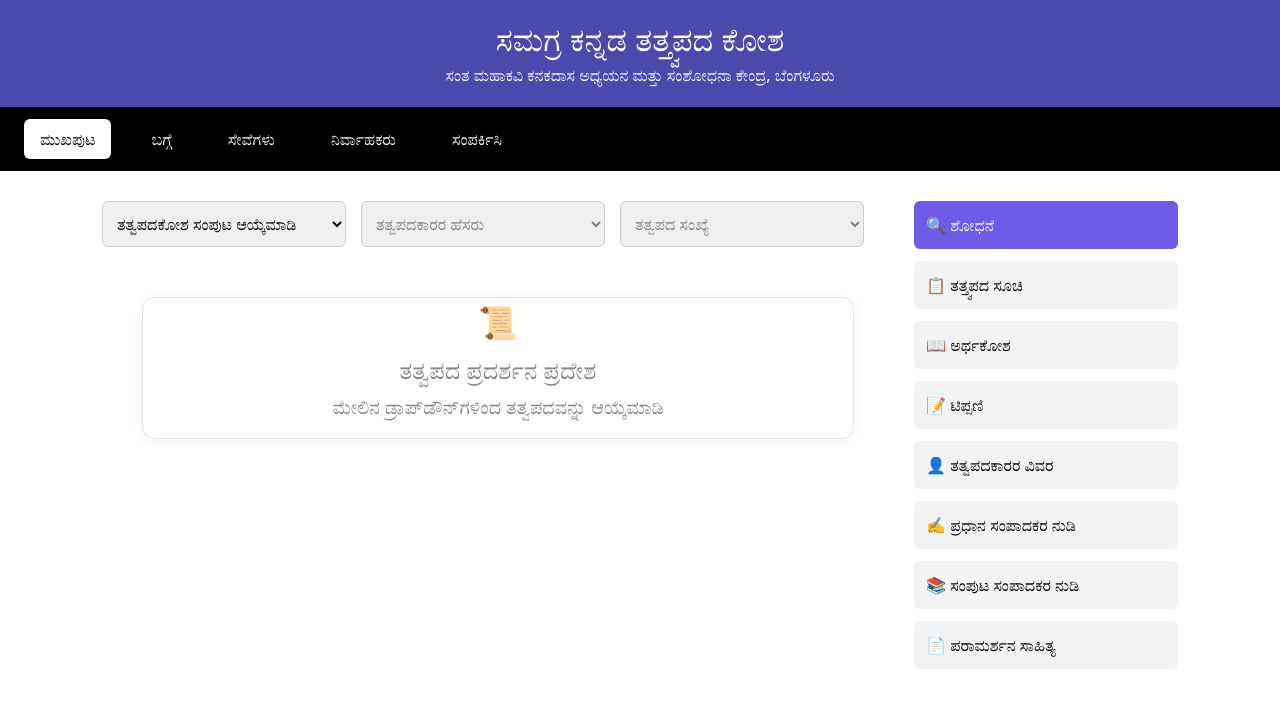
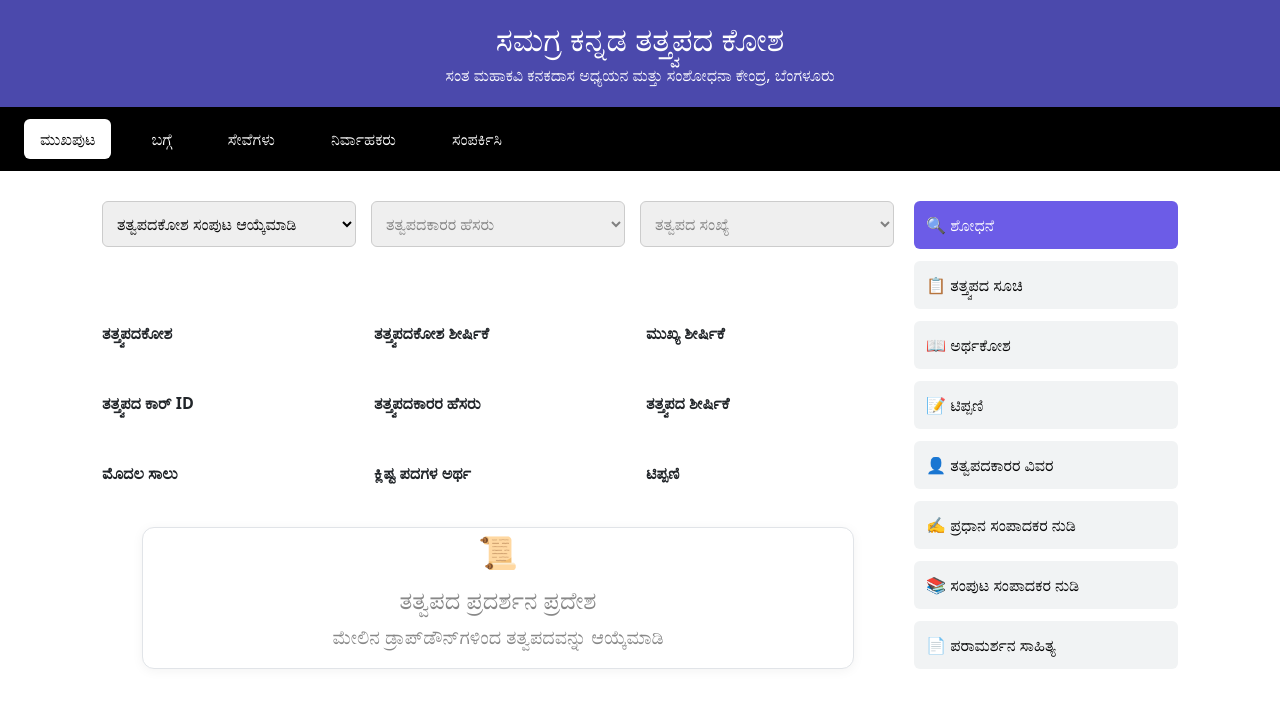
Before and after one commit to kagapa-blr/kannada-tattvapada, a Flask app: page / in a window 1280 px wide. Shown: the top 708 px of the page. Run offline with Flask 3, Linux system fonts and the light colour scheme; data that the repository does not hold is empty.

Commit message:
first line added in fields

```diff
--- a/app/models/tatvapada.py
+++ b/app/models/tatvapada.py
@@ -31,6 +31,7 @@ class Tatvapada(db_instance.Model):
 
     # Verse information
     tatvapada_sankhye = Column(String(255), nullable=True)
+    tatvapada_first_line = Column(String(255), nullable=True)
     tatvapada_hesaru = Column(String(255), nullable=True)
     tatvapada = Column(Text, nullable=True)
 
--- a/app/routes/home.py
+++ b/app/routes/home.py
@@ -3,8 +3,7 @@ Home route for displaying Tatvapada records in the main view.
 """
 
 from flask import Blueprint, render_template
-from app.models.tatvapada import Tatvapada
-from app.config.database import db_instance
+
 from app.utils.logger import setup_logger
 
 # Set up logger for this module
@@ -15,58 +14,7 @@ home_bp = Blueprint("home", __name__)
 
 @home_bp.route('/')
 def home_page():
-    """
-    Home route handler.
-    - Checks if any Tatvapada records exist.
-    - If not, inserts a default sample record.
-    - Then fetches and renders all records in the template.
-    """
-    logger.info("Processing request for home page...")
-
-    try:
-        # Insert sample if DB is empty
-        if not Tatvapada.query.first():
-            logger.info("No records found. Inserting sample Tatvapada record...")
-
-            sample = Tatvapada(
-                tatvapadakosha="ಕರ್ನಾಟಕ ಸಮಗ್ರ ತತ್ವಪದಗಳ ಜನಪ್ರಿಯ ಸಂಪುಟ ಮಾಲೆ",
-                tatvapadakosha_sankhye=1,
-                samputa_sankhye=2,
-                tatvapadakosha_sheershike="ಶಿಶುನಾಳ ಶರೀಫರ ತತ್ವಪದಗಳುಶಿಶುನಾಳ ಶರೀಫ",
-                tatvapadakarara_hesaru="ಶಿಷುನಾಳ ಶರೀಫ಼",
-                mukhya_sheershike="ದೇವಸ್ತುತಿ",
-                tatvapada_sankhye="೧",
-                tatvapada_hesaru="ಪಾಲಿಸಯ್ಯ ಪಾರ್ವತೀಪತಿ",
-                tatvapada=(
-                    "ಪಾಲಿಸಯ್ಯ ಪಾರ್ವತೀಪತಿ \n"
-                    "ತ್ರಿಲೋಕದೋಳ್ ವಿರತಿ\t|| ಪ ||\n\n"
-                    "ಗಂಗಾಧರನ ಸ್ತುತಿ \n"
-                    "ಧ್ಯಾನಿಸುವ ಆತ್ಮಾಭಿರತಿ\n"
-                    "ಕರುಣಿ ಕೈಲಾಸಕಧಿಪತಿ\t|| 1 ||\n\n"
-                    "ಗಿರಿಜಾ ರಮಣನ ಸ್ತುತಿ\n"
-                    "ಭಜಿಸಿ ಶಿವಯೋಗ ಸ್ಥಿತಿ\n"
-                    "ಸಿದ್ದ ಶಿವಯೋಗಿ ಸುಮತಿ\t|| 2 ||\n\n"
-                    "ಬೇಗನೆ ಹೊಂದಿಸು ಸದ್ಗತಿ\n"
-                    "ಶಿಶುನಾಳಧೀಶನೇ ಗತಿ\n"
-                    "ಕೊಡು ಬೇಗನೆ ಮುಕುತಿ\t|| 3 ||"
-                ),
-                klishta_padagalu_artha=None,
-                tippani=None
-            )
-            db_instance.session.add(sample)
-            db_instance.session.commit()
-            logger.info("Sample Tatvapada record inserted.")
-
-        # Fetch all Tatvapada records
-        records = Tatvapada.query.all()
-        logger.info(f"Fetched {len(records)} Tatvapada records.")
-
-        return render_template("index.html", data=records)
-
-    except Exception as e:
-        logger.error(f"An error occurred while processing home page: {e}")
-        return render_template("index.html", data=[])
-
+    return render_template("index.html")
 
 @home_bp.route('/old')
 def home_old():
--- a/app/static/js/main.js
+++ b/app/static/js/main.js
@@ -158,19 +158,32 @@ function resetDropdown(dropdown, placeholderText, disable = false) {
 
 
 function renderTatvapada(data) {
+
     displayPoem({
         text: data.tatvapada_hesaru,
         poem: data.tatvapada,
         author: data.tatvapadakarara_hesaru
     });
+    displayOtherFields(data)
+
 }
 
 
+function displayOtherFields(data) {
+    document.getElementById('tatvapadakosha-value').textContent = data.tatvapadakosha || "";
+    document.getElementById('tatvapadakosha_sheershike-value').textContent = data.tatvapadakosha_sheershike || "";
+    document.getElementById('mukhya_sheershike-value').textContent = data.mukhya_sheershike || "";
+    document.getElementById('tatvapada_author_id-value').textContent = data.tatvapada_author_id || "";
+    document.getElementById('tatvapadakarara_hesaru-value').textContent = data.tatvapadakarara_hesaru || "";
+    document.getElementById('tatvapada_hesaru-value').textContent = data.tatvapada_hesaru || "";
+    document.getElementById('klishta_padagalu_artha-value').textContent = data.klishta_padagalu_artha || "";
+    document.getElementById('tippani-value').textContent = data.tippani || "";
+    document.getElementById('tatvapada_first_line-value').textContent = data.tatvapada_first_line || "";
+}
 
 
 function displayPoem(poemData) {
     const poemDisplayArea = document.getElementById('poem-display-area');
-
     const cleanedPoem = poemData.poem
         .trim()
         .split('\n')
--- a/app/templates/index.html
+++ b/app/templates/index.html
@@ -55,16 +55,61 @@
           <select id="tatvapada_sankhye" class="dropdown" disabled>
             <option value="">ತತ್ವಪದ ಸಂಖ್ಯೆ</option>
           </select>
+        </div>
 
-          <div class="tatvapadakosha">
+        <!-- ========== TATVAPADA DETAILS (Modern Row-wise Layout) ========== -->
+        <!-- ========== TATVAPADA DETAILS (3 per row, modern layout) ========== -->
+        <div class="other-fields mt-4">
+          <div class="row g-4">
+            <div class="col-md-4">
+              <label class="form-label fw-bold">ತತ್ತ್ವಪದಕೋಶ</label>
+              <div id="tatvapadakosha-value" class="form-control-plaintext text-muted"></div>
+            </div>
 
+            <div class="col-md-4">
+              <label class="form-label fw-bold">ತತ್ತ್ವಪದಕೋಶ ಶೀರ್ಷಿಕೆ</label>
+              <div id="tatvapadakosha_sheershike-value" class="form-control-plaintext text-muted"></div>
+            </div>
+
+            <div class="col-md-4">
+              <label class="form-label fw-bold">ಮುಖ್ಯ ಶೀರ್ಷಿಕೆ</label>
+              <div id="mukhya_sheershike-value" class="form-control-plaintext text-muted"></div>
+            </div>
+
+            <div class="col-md-4">
+              <label class="form-label fw-bold">ತತ್ತ್ವಪದ ಕಾರ್ ID</label>
+              <div id="tatvapada_author_id-value" class="form-control-plaintext text-muted"></div>
+            </div>
+
+            <div class="col-md-4">
+              <label class="form-label fw-bold">ತತ್ತ್ವಪದಕಾರರ ಹೆಸರು</label>
+              <div id="tatvapadakarara_hesaru-value" class="form-control-plaintext text-muted"></div>
+            </div>
+
+            <div class="col-md-4">
+              <label class="form-label fw-bold">ತತ್ತ್ವಪದ ಶೀರ್ಷಿಕೆ</label>
+              <div id="tatvapada_hesaru-value" class="form-control-plaintext text-muted"></div>
+            </div>
+
+            <div class="col-md-4">
+              <label class="form-label fw-bold">ಮೊದಲ ಸಾಲು</label>
+              <div id="tatvapada_first_line-value" class="form-control-plaintext text-muted"></div>
+            </div>
+
+            <div class="col-md-4">
+              <label class="form-label fw-bold">ಕ್ಲಿಷ್ಟ ಪದಗಳ ಅರ್ಥ</label>
+              <div id="klishta_padagalu_artha-value" class="form-control-plaintext text-muted"></div>
+            </div>
+
+            <div class="col-md-4">
+              <label class="form-label fw-bold">ಟಿಪ್ಪಣಿ</label>
+              <div id="tippani-value" class="form-control-plaintext text-muted"></div>
+            </div>
           </div>
-          <div class="mukhya_sheershike">
-
-          </div>
+        </div>
 
 
-        </div>
+
 
         <!-- Poem Display Area -->
         <div class="poem-display-area" id="poem-display-area">
```
Also changed, not shown: app/routes/tatvapada.py (+13 -16 lines), reset_database.py (+37 -16 lines), 1 other file.
